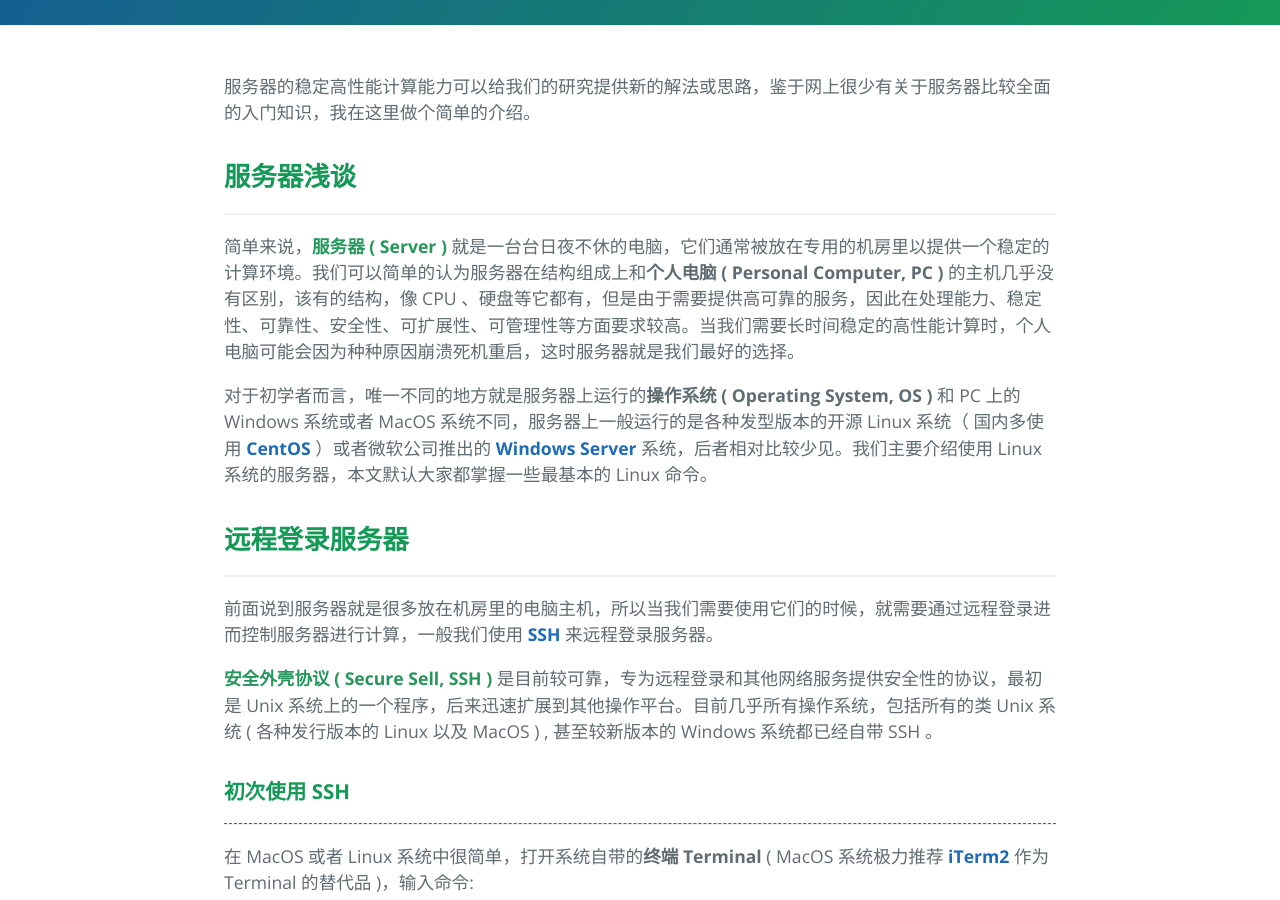
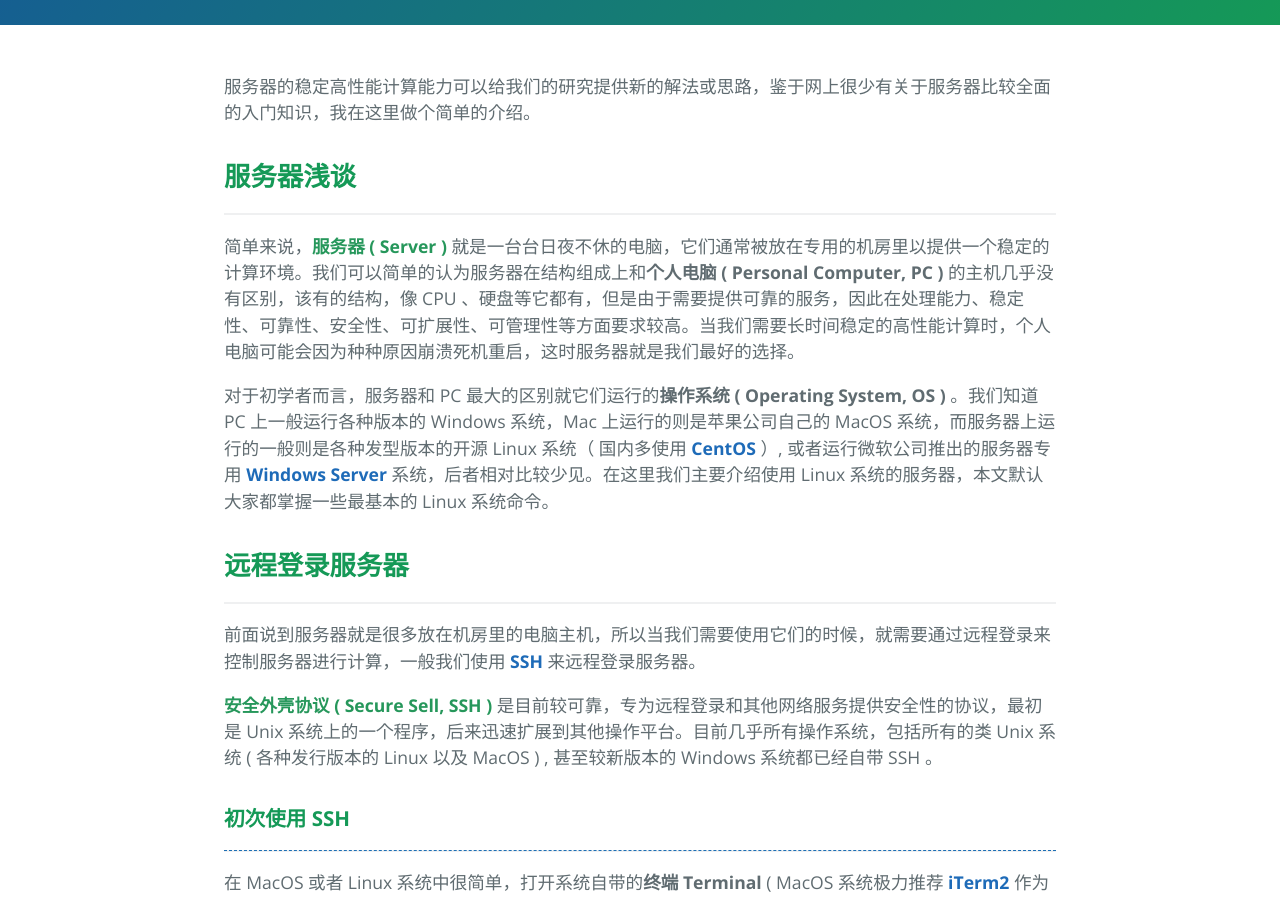
Before and after one commit to wwang721/wwang721.github.io, a Jekyll site: the page built from _posts/2019-9-17-server.md, in a window 1280 px wide and 900 px high, scrolled down 372 px. Built offline with Jekyll 4.4.1, drawn with Linux system fonts in a browser that asks for light colours; some of the changed text lies outside the part shown.

Commit message:
:bug:small error

```diff
--- a/_posts/2019-9-17-server.md
+++ b/_posts/2019-9-17-server.md
@@ -12,15 +12,15 @@
 
 <hr>
 
-简单来说，<font color="#26975b"><b>服务器 ( Server )</b></font> 就是一台台日夜不休的电脑，它们通常被放在专用的机房里以提供一个稳定的计算环境。我们可以简单的认为服务器在结构组成上和**个人电脑 ( Personal Computer, PC )** 的主机几乎没有区别，该有的结构，像 CPU 、硬盘等它都有，但是由于需要提供高可靠的服务，因此在处理能力、稳定性、可靠性、安全性、可扩展性、可管理性等方面要求较高。当我们需要长时间稳定的高性能计算时，个人电脑可能会因为种种原因崩溃死机重启，这时服务器就是我们最好的选择。
+简单来说，<font color="#26975b"><b>服务器 ( Server )</b></font> 就是一台台日夜不休的电脑，它们通常被放在专用的机房里以提供一个稳定的计算环境。我们可以简单的认为服务器在结构组成上和**个人电脑 ( Personal Computer, PC )** 的主机几乎没有区别，该有的结构，像 CPU 、硬盘等它都有，但是由于需要提供可靠的服务，因此在处理能力、稳定性、可靠性、安全性、可扩展性、可管理性等方面要求较高。当我们需要长时间稳定的高性能计算时，个人电脑可能会因为种种原因崩溃死机重启，这时服务器就是我们最好的选择。
 
-对于初学者而言，唯一不同的地方就是服务器上运行的**操作系统 ( Operating System, OS )** 和 PC 上的 Windows 系统或者 MacOS 系统不同，服务器上一般运行的是各种发型版本的开源 Linux 系统（ 国内多使用 [**CentOS**](https://www.centos.org) ）或者微软公司推出的 [**Windows Server**](https://www.microsoft.com/zh-cn/cloud-platform/windows-server) 系统，后者相对比较少见。我们主要介绍使用 Linux 系统的服务器，本文默认大家都掌握一些最基本的 Linux 命令。
+对于初学者而言，服务器和 PC 最大的区别就它们运行的**操作系统 ( Operating System, OS )** 。我们知道 PC 上一般运行各种版本的 Windows 系统，Mac 上运行的则是苹果公司自己的 MacOS 系统，而服务器上运行的一般则是各种发型版本的开源 Linux 系统（ 国内多使用 [**CentOS**](https://www.centos.org) ）, 或者运行微软公司推出的服务器专用 [**Windows Server**](https://www.microsoft.com/zh-cn/cloud-platform/windows-server) 系统，后者相对比较少见。在这里我们主要介绍使用 Linux 系统的服务器，本文默认大家都掌握一些最基本的 Linux 系统命令。
 
 ## **远程登录服务器**
 
 <hr>
 
-前面说到服务器就是很多放在机房里的电脑主机，所以当我们需要使用它们的时候，就需要通过远程登录进而控制服务器进行计算，一般我们使用 [**SSH**](https://www.ssh.com) 来远程登录服务器。
+前面说到服务器就是很多放在机房里的电脑主机，所以当我们需要使用它们的时候，就需要通过远程登录来控制服务器进行计算，一般我们使用 [**SSH**](https://www.ssh.com) 来远程登录服务器。
 
 [<font color="#26975b"><b>安全外壳协议 ( Secure Sell, SSH )</b></font>](https://www.ssh.com) 是目前较可靠，专为远程登录和其他网络服务提供安全性的协议，最初是 Unix 系统上的一个程序，后来迅速扩展到其他操作平台。目前几乎所有操作系统，包括所有的类 Unix 系统 ( 各种发行版本的 Linux 以及 MacOS ) , 甚至较新版本的 Windows 系统都已经自带 SSH 。
 
@@ -108,7 +108,7 @@
 
 <hr style="height:1px;border:none;border-top:1px dashed #1c6eb4" />
 
-对于**单进程串行**程序，其编译执行过程同 Linux 系统中一样。在服务器上我们可以通过 `nohup ... &` 命令来<font color="#26975b"><b>守护进程</b></font>，**守护进程**的意思就是即便我们退出登录，服务器仍会继续运行程序。比如使用 `nohup command > output 2>&1 &` 命令，其中 `command` 为所执行任务的命令，输出结果到 output 文件，`2>&1` 表示把**标准错误** ( 2 ) 重定向到**标准输出** ( 1 ) 中，这样一来如果报错的话，**错误信息**也会被输出到 output 文件中。我们可以通过 `jobs`, `ps` 或者 `ps -ef` 命令来查看任务信息（ `ps -ef | grep usrname ` 可以查看指定用户正在执行的任务 ），使用 `kill PID` 命令来杀死**进程 ( Process )** ，其中 `PID` 为任务信息提供的**进程号**。
+对于**单进程串行**程序，其编译执行过程同 Linux 系统中一样。在服务器上我们可以通过 `nohup ... &` 命令来<font color="#26975b"><b>守护进程</b></font>，**守护进程**的意思就是即便我们退出登录，服务器仍会继续运行程序。比如使用 `nohup command > output 2>&1 &` 命令，其中 `command` 为所执行任务的命令，输出结果到 output 文件，`2>&1` 表示把**标准错误** ( 2 ) 重定向到**标准输出** ( 1 ) 中，这样一来如果报错的话，**错误信息**也会被输出到 output 文件中。我们可以通过 `jobs`, `ps` 或者 `ps -ef` 命令来查看任务信息（ `ps -ef | grep usrname ` 可以查看指定用户正在执行的任务 ），使用 `kill PID` 命令来杀死**进程 ( Process )** ，其中 `PID` 是前面任务信息命令所提供的**进程号**。
 
 ### **PBS/LJRS 任务管理系统**
 
```
Also changed, not shown: other parts of _posts/2019-9-17-server.md (+1 -1 lines).
